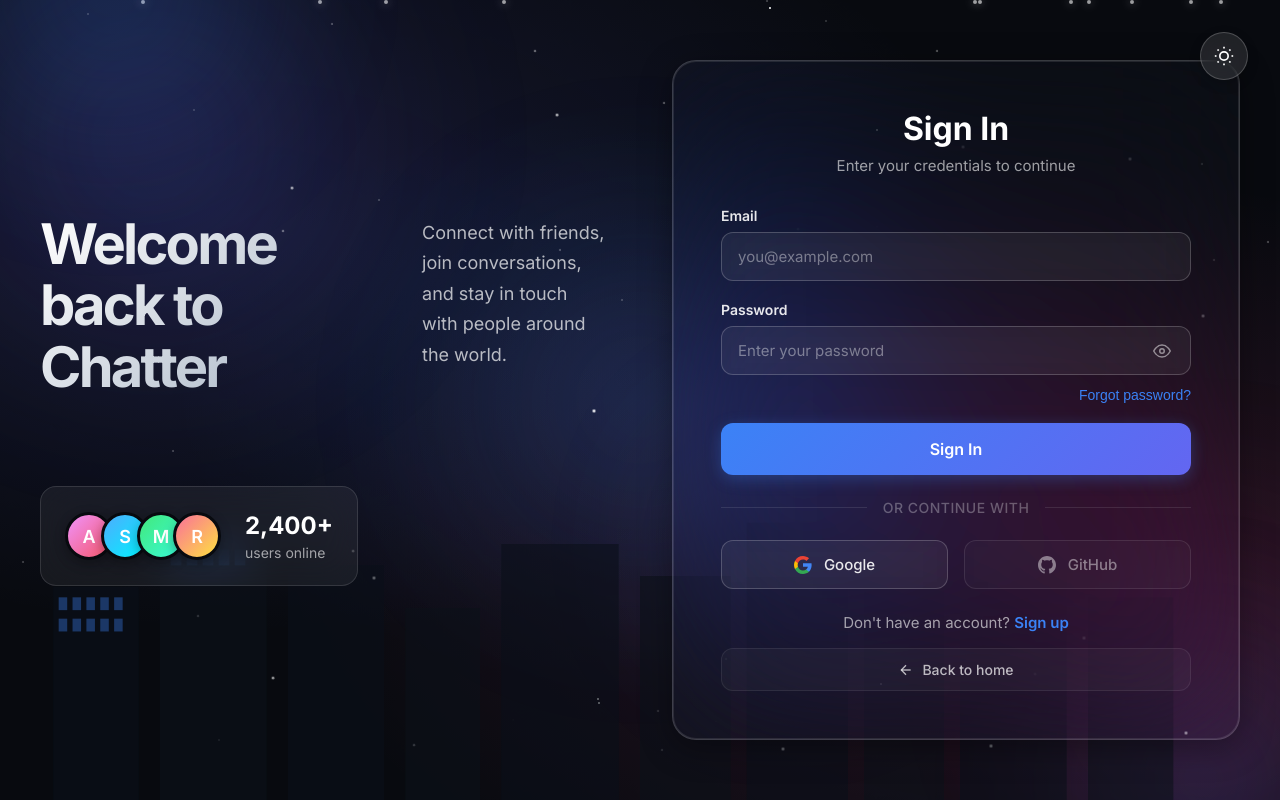
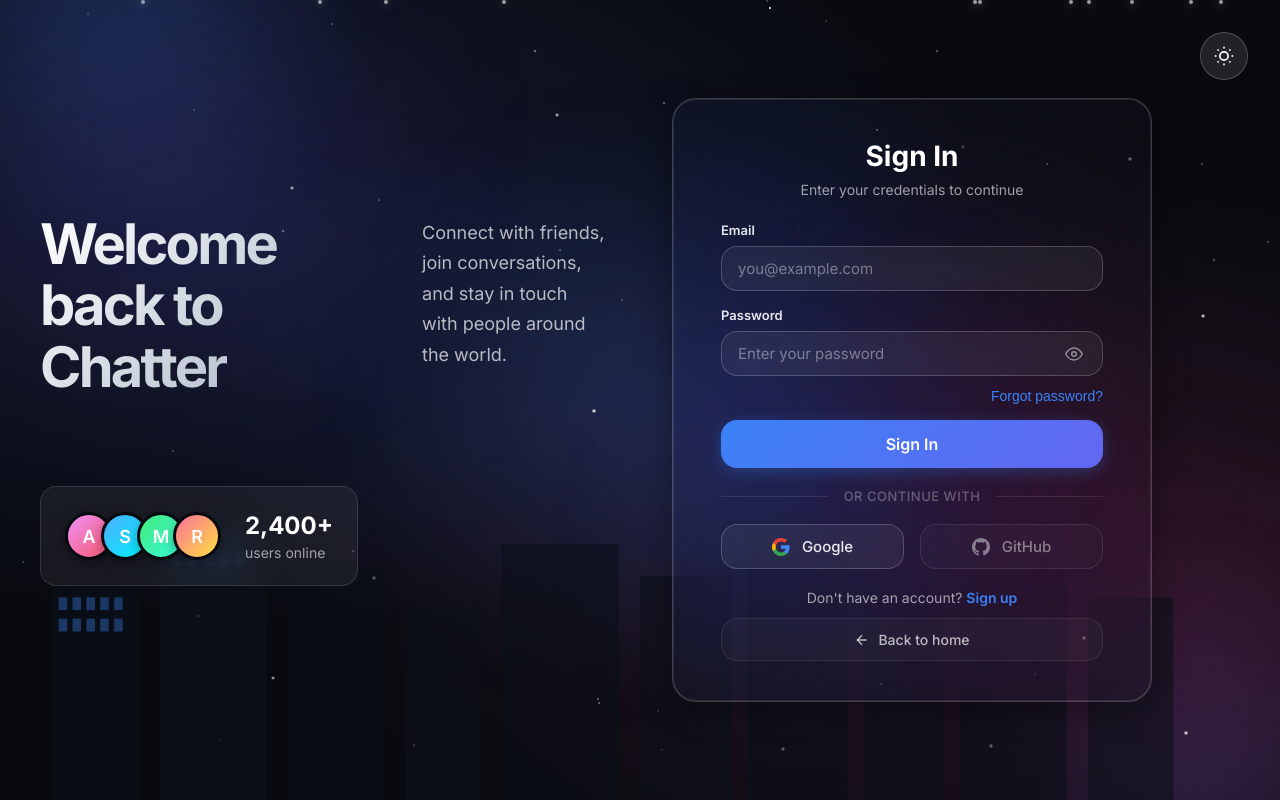
Before and after one commit to sakshampokharel01-beep/Chatter, a React (Vite) app: page / in a window 1280 px wide. Both pictures are taken after a click on the button "Get Started". Built offline with nearby package versions, Linux system fonts and the light colour scheme; no server answers; a web font is replaced by a local one.

Commit message:
Reduce login card height and increase input border radius

```diff
--- a/src/styles/AuthScreenNew.css
+++ b/src/styles/AuthScreenNew.css
@@ -353,10 +353,12 @@
   -webkit-backdrop-filter: blur(80px) saturate(180%);
   border: 1px solid rgba(255, 255, 255, 0.18);
   border-radius: 24px;
-  padding: 3rem;
+  padding: 2.5rem 3rem;
   box-shadow: 0 8px 32px 0 rgba(0, 0, 0, 0.37),
               0 0 0 1px rgba(255, 255, 255, 0.1) inset;
   overflow: hidden;
+  max-width: 480px;
+  width: 100%;
 }
 
 /* Shimmer Border */
@@ -380,19 +382,19 @@
 }
 
 .card-header {
-  margin-bottom: 2rem;
+  margin-bottom: 1.5rem;
   text-align: center;
 }
 
 .card-title {
-  font-size: 2rem;
+  font-size: 1.75rem;
   font-weight: 700;
   color: white;
   margin-bottom: 0.5rem;
 }
 
 .card-subtitle {
-  font-size: 0.9375rem;
+  font-size: 0.875rem;
   color: rgba(255, 255, 255, 0.6);
 }
 
@@ -414,7 +416,7 @@
 .auth-form {
   display: flex;
   flex-direction: column;
-  gap: 1.25rem;
+  gap: 1rem;
 }
 
 .form-group {
@@ -424,18 +426,18 @@
 }
 
 .form-group label {
-  font-size: 0.875rem;
+  font-size: 0.8125rem;
   font-weight: 600;
   color: rgba(255, 255, 255, 0.9);
 }
 
 .form-group input {
   width: 100%;
-  padding: 0.875rem 1rem;
+  padding: 0.75rem 1rem;
   background: rgba(255, 255, 255, 0.05);
   backdrop-filter: blur(20px);
   border: 1px solid rgba(255, 255, 255, 0.2);
-  border-radius: 12px;
+  border-radius: 16px;
   color: white;
   font-size: 0.9375rem;
   font-family: inherit;
@@ -484,7 +486,7 @@
 .form-footer {
   display: flex;
   justify-content: flex-end;
-  margin-top: -0.5rem;
+  margin-top: -0.25rem;
 }
 
 .forgot-link {
@@ -506,10 +508,10 @@
 /* Submit Button */
 .submit-btn {
   width: 100%;
-  padding: 1rem;
+  padding: 0.875rem 1rem;
   background: linear-gradient(135deg, #3b82f6 0%, #6366f1 100%);
   border: none;
-  border-radius: 12px;
+  border-radius: 16px;
   color: white;
   font-size: 1rem;
   font-weight: 600;
@@ -556,9 +558,9 @@
   display: flex;
   align-items: center;
   gap: 1rem;
-  margin: 1.5rem 0;
+  margin: 1.25rem 0;
   color: rgba(255, 255, 255, 0.4);
-  font-size: 0.875rem;
+  font-size: 0.8125rem;
 }
 
 .divider::before,
@@ -581,11 +583,11 @@
   align-items: center;
   justify-content: center;
   gap: 0.75rem;
-  padding: 0.875rem 1rem;
+  padding: 0.75rem 1rem;
   background: rgba(255, 255, 255, 0.05);
   backdrop-filter: blur(20px);
   border: 1px solid rgba(255, 255, 255, 0.2);
-  border-radius: 12px;
+  border-radius: 16px;
   color: rgba(255, 255, 255, 0.9);
   font-size: 0.9375rem;
   font-weight: 500;
@@ -608,8 +610,8 @@
 /* Switch Mode */
 .switch-mode {
   text-align: center;
-  margin-top: 1.5rem;
-  font-size: 0.9375rem;
+  margin-top: 1.25rem;
+  font-size: 0.875rem;
   color: rgba(255, 255, 255, 0.6);
 }
 
@@ -637,11 +639,11 @@
   justify-content: center;
   gap: 0.5rem;
   width: 100%;
-  margin-top: 1rem;
+  margin-top: 0.75rem;
   padding: 0.75rem;
   background: rgba(255, 255, 255, 0.03);
   border: 1px solid rgba(255, 255, 255, 0.08);
-  border-radius: 12px;
+  border-radius: 16px;
   color: rgba(255, 255, 255, 0.7);
   font-size: 0.875rem;
   font-weight: 500;
@@ -681,7 +683,7 @@
   }
 
   .auth-glass-card {
-    padding: 2rem 1.5rem;
+    padding: 1.75rem 1.25rem;
   }
 
   .hero-title {
```
